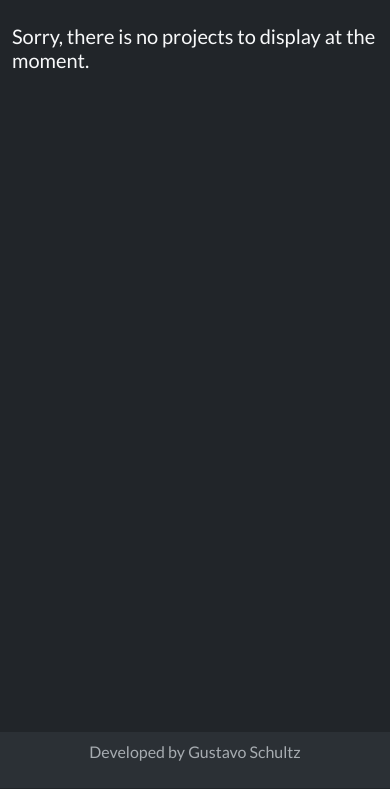
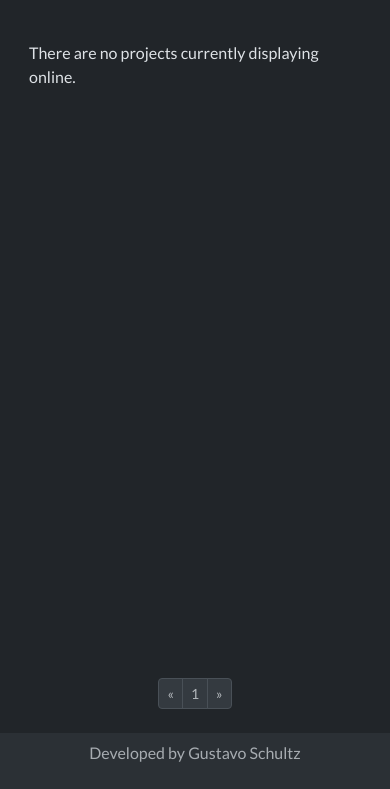
Before and after one commit to goosekiing/gustavo-schultz-django-portfolio, a Django app: page /portfolio/ in a window 390 px wide. Shown: the part 56-845 px from the top of the page. Before the commit the page ends 817 px from the top, so only its background shows below. Run offline with Django 4.2, Linux system fonts and the light colour scheme; data that the repository does not hold is empty.

Commit message:
adicionada paginacao ao template portfolio

```diff
--- a/portfolio/static/portfolio/styles/style.css
+++ b/portfolio/static/portfolio/styles/style.css
@@ -9,6 +9,10 @@ body {
 
 .card-size{
     width: 100%;
+}
+
+.portfolio-min-height{
+    min-height: 85vh;
 }
 
 .carrossel-img {
--- /dev/null
+++ b/portfolio/templatetags/query_transform.py
@@ -0,0 +1,18 @@
+from django import template
+from portfolio.views import DEFAULT_QUERIES
+
+register = template.Library()
+
+@register.simple_tag(takes_context=True)
+def query_transform(context, **kwargs):
+    request = context['request']
+    updated = request.GET.copy()
+
+    for k, v in kwargs.items():
+        default_value = DEFAULT_QUERIES.get(k)
+        if v is not None and v != "None" and v != default_value:
+            updated[k] = v
+        elif k in updated:
+            del updated[k]
+
+    return updated.urlencode()
--- a/portfolio/views.py
+++ b/portfolio/views.py
@@ -1,9 +1,10 @@
 from django.shortcuts import render, get_object_or_404
 from django.http import Http404
 from django.db.models import Count, Subquery, OuterRef
+from django.core.paginator import Paginator, EmptyPage, PageNotAnInteger
 from portfolio.models import WebsiteInfo, CarouselImages, Projects, Category
 
-PORTFOLIO_ORDER_OPTIONS = [
+PORTFOLIO_ORDER_OPTIONS = [ #('Template display name', 'category order name')
     ('Name | A - Z', 'name'),
     ('Name | Z - A', '-name'),
     ('Published | New → Old', '-publish_date'),
@@ -11,6 +12,12 @@ PORTFOLIO_ORDER_OPTIONS = [
     ('Developed | New → Old', '-develop_date'),
     ('Developed | Old → New', 'develop_date')
 ]
+
+DEFAULT_QUERIES = {
+    'order_by': 'publish_date',
+    'page': 1,
+    'tag': None,
+}
 
 def index(request):
     website_info = WebsiteInfo.objects.first()
@@ -39,7 +46,9 @@ def portfolio(request, category_slug=None):
     website_info = WebsiteInfo.objects.first()
     selected_tag = None
     portfolio_page = True
-    order_by = request.GET.get("order_by", "publish_date")
+    order_by = request.GET.get("order_by", DEFAULT_QUERIES['order_by'])
+    page = request.GET.get('page', DEFAULT_QUERIES['page'])
+    per_page = 12
 
     if category_slug:
         category_obj = get_object_or_404(Category, slug=category_slug)
@@ -47,6 +56,15 @@ def portfolio(request, category_slug=None):
         selected_tag = category_slug
     else:
         projects = Projects.objects.order_by(order_by).filter(display_online=True)
+
+    paginator = Paginator(projects, per_page)
+
+    try:
+        projects = paginator.page(page)
+    except PageNotAnInteger:
+        projects = paginator.page(1)
+    except EmptyPage:
+        projects = paginator.page(paginator.num_pages)
 
     categories = Category.objects.annotate(
         project_count=Count(
@@ -67,14 +85,19 @@ def portfolio(request, category_slug=None):
         'portfolio_page': portfolio_page,
         'order_options': PORTFOLIO_ORDER_OPTIONS,
         'order_by': order_by,
+        'page': page,
+        'DEFAULT_QUERIES': DEFAULT_QUERIES,
     }
     return render(request, "portfolio/portfolio.html", context)
 
 def project(request, project_id):
     project = get_object_or_404(Projects, pk=project_id)
     if project.display_online:
-        tag = request.GET.get('tag')
-        order_by = request.GET.get('order_by')
+        tag = request.GET.get('tag', DEFAULT_QUERIES['tag'])
+        if tag == "None":
+            tag = None
+        order_by = request.GET.get('order_by', DEFAULT_QUERIES['order_by'])
+        page = request.GET.get('page', DEFAULT_QUERIES['page'])
         display_carousel_buttons = True if project.images.count() > 1 else False
         portfolio_page = True
         context = {
@@ -83,6 +106,8 @@ def project(request, project_id):
             'display_carousel_buttons': display_carousel_buttons,
             'portfolio_page': portfolio_page,
             'order_by': order_by,
+            'page': page,
+            'DEFAULT_QUERIES': DEFAULT_QUERIES,
             }
         return render(request, "portfolio/project.html", context)
     raise Http404("Error: project id not found")
--- a/templates/portfolio/portfolio.html
+++ b/templates/portfolio/portfolio.html
@@ -1,7 +1,10 @@
 {% extends "portfolio/base.html" %}
 {% load static %}
+{% load query_transform %}
 {% block content %}
 
+<div class="d-flex flex-column justify-content-between portfolio-min-height">
+  <div class="">
     <div class="d-flex flex-column flex-sm-row justify-content-between align-items-md-center mt-2 mt-sm-4 mb-0 mb-sm-3">
       <h3 class="text-light fs-4 my-sm-auto">{{ website_info.portfolio_title }}</h3>
 
@@ -10,12 +13,12 @@
         {% comment %} Category Tags {% endcomment %}
         {% if categories %}
           <div class="d-flex justify-content-sm-end justify-content-start flex-wrap align-items-center my-0">
-        <a href="{% url 'portfolio' %}{% if order_by %}?order_by={{order_by}}{% endif %}" class="text-decoration-none m-1 badge {% if selected_tag %}bg-dark-subtle{% else %}text-bg-light{% endif %}">All Projects</a>
+            <a href="{% url 'portfolio' %}{% if order_by != DEFAULT_QUERIES.order_by %}?order_by={{order_by}}{% endif %}" class="text-decoration-none m-1 badge {% if selected_tag %}bg-dark-subtle{% else %}text-bg-light{% endif %}">All Projects</a>
             {% for category in categories %}
               {% if category.slug == selected_tag %}
-            <a href="{% url 'portfolio' %}{% if order_by %}?order_by={{order_by}}{% endif %}" class="text-decoration-none m-1 badge text-bg-light">{{ category.name }}</a>
+                <a href="{% url 'portfolio' %}{% if order_by != DEFAULT_QUERIES.order_by %}?order_by={{order_by}}{% endif %}" class="text-decoration-none m-1 badge text-bg-light">{{ category.name }}</a>
               {% else %}
-            <a href="{% url 'category' category.slug %}{% if order_by %}?order_by={{order_by}}{% endif %}" class="text-decoration-none m-1 badge bg-dark-subtle">{{ category.name }}</a>
+                <a href="{% url 'category' category.slug %}{% if order_by != DEFAULT_QUERIES.order_by %}?order_by={{order_by}}{% endif %}" class="text-decoration-none m-1 badge bg-dark-subtle">{{ category.name }}</a>
               {% endif %}
             {% endfor %}
           </div>
@@ -41,8 +44,8 @@
     {% comment %} Projects Cards Display: {% endcomment %}
     {% if projects %}
       <div class="d-flex flex-column flex-sm-row flex-wrap justify-content-around align-items-center w-100">
-    {% for project in projects%}
-      <a href="{% url 'project' project.id %}{% if selected_tag %}?tag={{selected_tag}}{% endif %}{% if order_by != 'publish_date'  %}{% if selected_tag %}&{% else %}?{% endif %}order_by={{order_by}}{% endif %}" class="card m-1 bg-black text-light clickable-card text-decoration-none d-block d-sm-inline-block card-size">
+        {% for project in projects %}
+          <a href="{% url 'project' project.id %}?{% query_transform tag=selected_tag order_by=order_by page=projects.number %}" class="card m-1 bg-black text-light clickable-card text-decoration-none d-block d-sm-inline-block card-size">
             <div class="card-img-container bg-body-tertiary">
               {% if project.images.exists %}
                 <img src="{{ project.images.first.image.url }}" class="card-img-top img-fluid" alt="Project Image">
@@ -53,10 +56,12 @@
             <div class="card-body">
               <h5 class="card-title">{{ project.name }}</h5>
               <div class="d-flex justify-content-end">
-            {% if project.categories %}
+                {% if project.categories.count >= 1 %}
                   {% for category in project.categories.all %}
                     <span class="badge bg-dark-subtle mx-1">{{ category }}</span>
                   {% endfor %}
+                {% else %}
+                  <span>&nbsp;</span>
                 {% endif %}
               </div>
             </div>
@@ -64,7 +69,53 @@
         {% endfor %}
       </div>
     {% else %}
-  <h4 class="text-light fs-5 my-sm-auto">Sorry, there is no projects to display at the moment.</h4>
+      <div class="alert alert-dark-subtle d-flex justify-content-center" role="alert">
+        There are no projects currently displaying online.
+      </div>
     {% endif %}
+  </div>
+
+  {% comment %} Pagination: {% endcomment %}
+  <div class="d-flex justify-content-center mt-3">
+    <nav aria-label="Page navigation">
+      <ul class="pagination pagination-sm">
+        {% if projects.has_previous %}
+          <li class="page-item">
+            <a class="page-link" href="?{% query_transform page=projects.previous_page_number %}" aria-label="Previous">
+              <span aria-hidden="true" class="text-light">&laquo;</span>
+            </a>
+          </li>
+        {% else %}
+          <li class="page-item disabled">
+            <a class="page-link" href="#" aria-label="Previous">
+              <span aria-hidden="true">&laquo;</span>
+            </a>
+          </li>
+        {% endif %}
+        {% for i in projects.paginator.page_range %}
+          {% if projects.number == i %}
+            <li class="page-item disabled"><span class="page-link">{{ i }}</span></li>
+          {% else %}
+            <li class="page-item"><a class="page-link text-light" href="?{% query_transform page=i %}">{{ i }}</a></li>
+          {% endif %}
+        {% endfor %}
+        {% if projects.has_next %}
+          <li class="page-item">
+            <a class="page-link" href="?{% query_transform page=projects.next_page_number %}" aria-label="Next">
+              <span aria-hidden="true" class="text-light">&raquo;</span>
+            </a>
+          </li>
+        {% else %}
+          <li class="page-item disabled">
+            <a class="page-link" href="#" aria-label="Next">
+              <span aria-hidden="true">&raquo;</span>
+            </a>
+          </li>
+        {% endif %}
+      </ul>
+    </nav>
+  </div>
+
+</div>
 
 {% endblock content %}
--- a/templates/portfolio/project.html
+++ b/templates/portfolio/project.html
@@ -1,5 +1,6 @@
 {% extends "portfolio/base.html" %}
 {% load static %}
+{% load query_transform %}
 {% block content %}
 
   <div class="row mt-5">
@@ -38,7 +39,7 @@
         {% if project.github_link %} <a href="{{ project.github_link }}" class="btn btn-secondary my-0 col-xl-3 col-4"><i class="bi bi-github"></i> GitHub</a> {% endif %}
       </div>
       <div>
-        <a href="{% if tag %}{% url 'category' tag %}{% else %}{% url 'portfolio' %}{% endif %}{% if order_by %}?order_by={{order_by}}{% endif %}" class="btn btn-secondary my-2 mb-sm-0 col-xl-3 col-4">Return</a>
+        <a href="{% if tag and tag != 'None' %}{% url 'category' tag %}{% else %}{% url 'portfolio' %}{% endif %}{% if order_by != DEFAULT_QUERIES.order_by %}?order_by={{order_by}}{% endif %}{% if page != DEFAULT_QUERIES.page %}{% if order_by == DEFAULT_QUERIES.order_by %}?{% else %}&{% endif %}page={{page}}{% endif %}" class="btn btn-secondary my-2 mb-sm-0 col-xl-3 col-4">Return</a>
       </div>
     </div>
   </div>
```
Also changed, not shown: portfolio/templatetags/__init__.py (added). Lines whose indentation alone changed are shown as unchanged.
